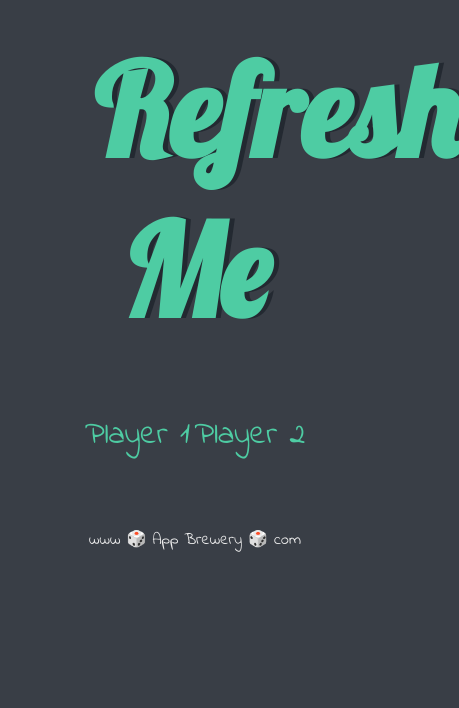
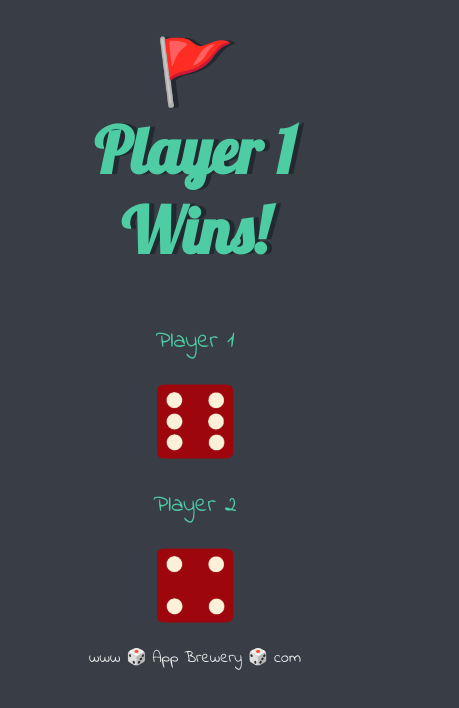
Before and after one commit to Sitama-from-IITM/Saitama.io, a plain HTML site: page Repos/Dice Challange/dicee.html in a window 390 px wide. Shown: the whole page, 459 px wide, since content can reach past the window. Drawn offline with Linux system fonts and the light colour scheme.

Commit message:
completed
added web-responsiveness
added click to refresh feature

```diff
--- /dev/null
+++ b/Repos/Dice Challange/app.js
@@ -0,0 +1,35 @@
+// For Dice 1
+var randomNumber1 = Math.ceil(Math.random() * 6);
+
+var randomImageSource1 =  `images/dice${randomNumber1}.png`;
+
+var image1 = document.querySelectorAll('img')[0];
+
+image1.setAttribute("src", randomImageSource1);
+
+// For Dice 2
+var randomNumber2 = Math.ceil(Math.random() * 6);
+
+var randomImageSource2 =  `images/dice${randomNumber2}.png`;
+
+var image2 = document.querySelectorAll('img')[1];
+
+image2.setAttribute("src", randomImageSource2);
+
+// Declaring Winner
+heading = document.querySelector("h1").innerHTML;
+
+if ( randomNumber1 > randomNumber2 ) {
+    document.querySelector("h1").innerHTML = '🚩 Player 1 Wins!';
+} else if ( randomNumber1 < randomNumber2 ) {
+    document.querySelector("h1").innerHTML= 'Player 2 🚩 Wins!';
+} else {
+    document.querySelector("h1").innerHTML = 'Draw!';
+}
+
+// Refresh using click on page
+document.addEventListener("click", reload);
+
+function reload(){
+    window.location.reload(true);
+}
--- a/Repos/Dice Challange/dicee.html
+++ b/Repos/Dice Challange/dicee.html
@@ -14,17 +14,17 @@
 
       <div class="dice">
         <p>Player 1</p>
-        <img class="img1" src="">
+        <img class="img1" src="images/dice6.png">
       </div>
 
       <div class="dice">
         <p>Player 2</p>
-        <img class="img2" src="">
+        <img class="img2" src="images/dice6.png">
       </div>
 
     </div>
 
-
+    <script src="app.js" type="text/javascript"></script>
   </body>
 
   <footer>
--- a/Repos/Dice Challange/styles.css
+++ b/Repos/Dice Challange/styles.css
@@ -18,7 +18,7 @@ h1 {
   margin: 30px;
   font-family: 'Lobster', cursive;
   text-shadow: 5px 0 #232931;
-  font-size: 8rem;
+  font-size: 6rem;
   color: #4ECCA3;
 }
 
@@ -39,3 +39,27 @@ footer {
   font-family: 'Indie Flower', cursive;
 
 }
+
+@media (max-width: 830px) {
+  h1 {
+    font-size: 5rem;
+  }
+
+  img {
+    width: 60%;
+  }
+}
+
+@media (max-width: 760px) {
+  h1 {
+    font-size: 4rem;
+  }
+
+  p {
+    font-size: 1.5rem;
+  }
+
+  img {
+    width: 30%;
+  }
+}
```
Also changed, not shown: 2 other files.
